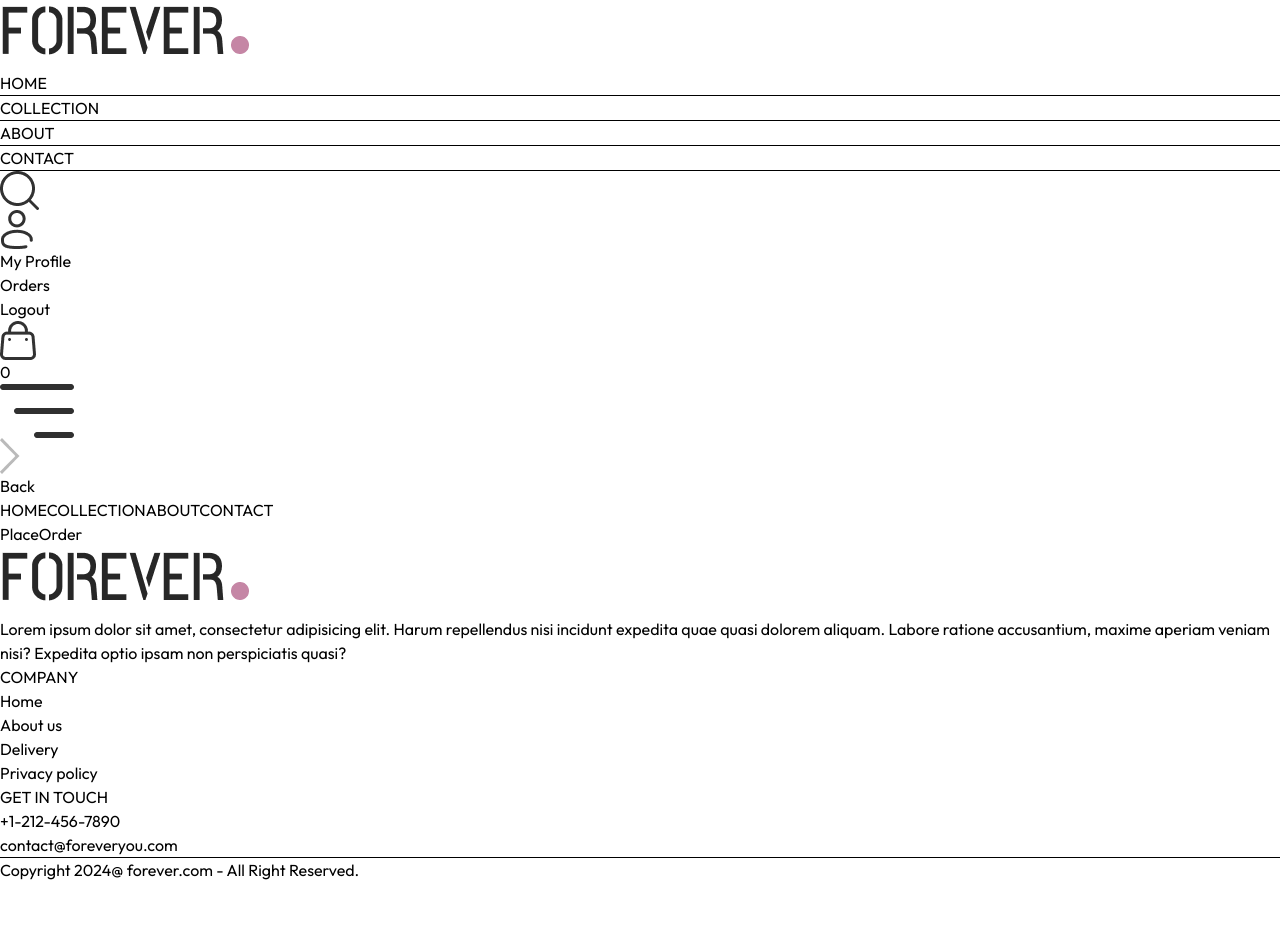
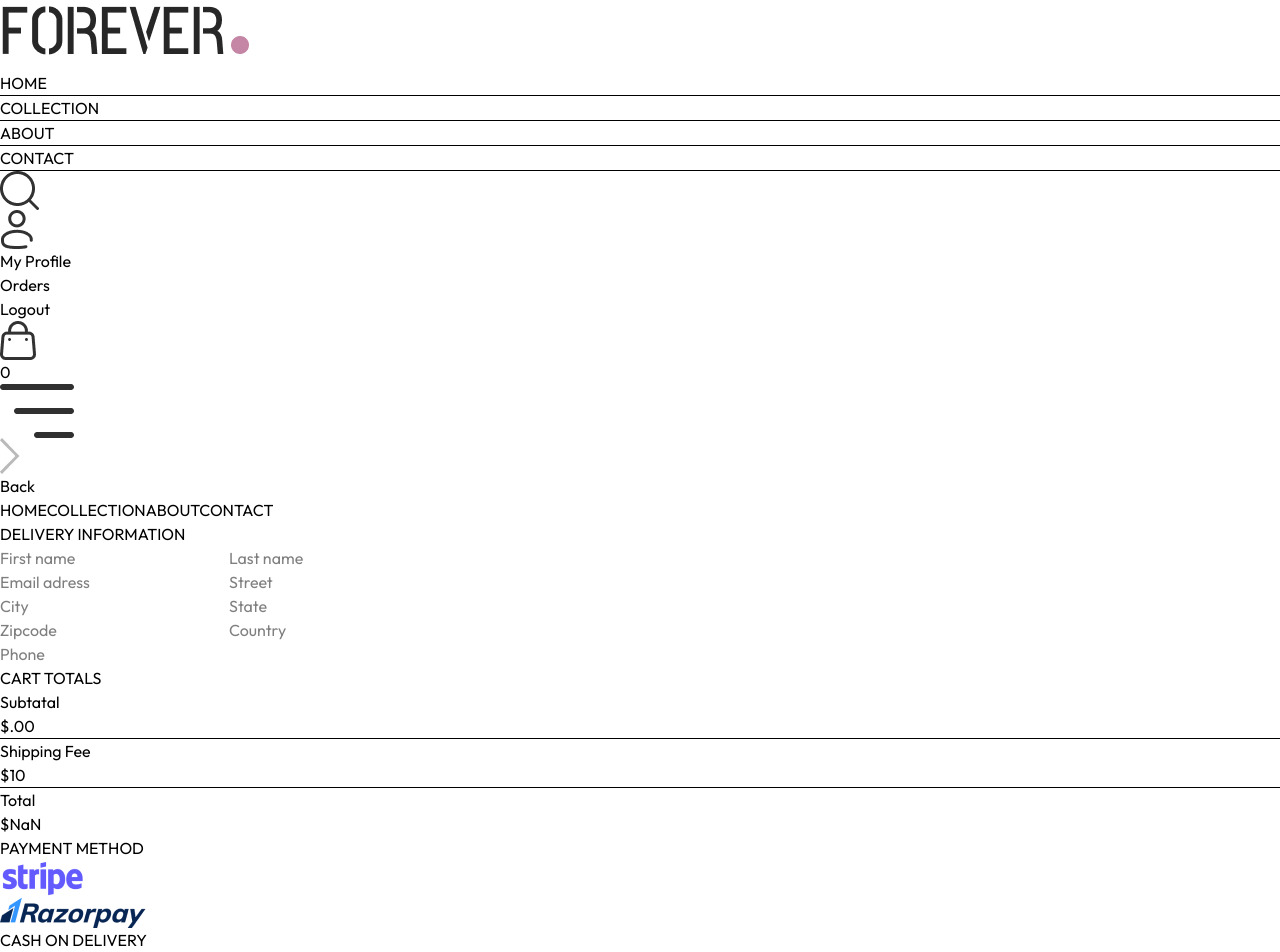
Before and after one commit to Gaurav-rathi-12/Ecommerce-app, a React (Vite) app in the folder frontend/: page /place-order in a window 1280 px wide. Shown: the top 952 px of the page. Before the commit the page ends 882 px from the top, so only its background shows below. Built offline with nearby package versions, Linux system fonts and the light colour scheme.

Commit message:
Order page is ready

```diff
--- /dev/null
+++ b/frontend/src/components/CartTotal.jsx
@@ -0,0 +1,34 @@
+import React, { useContext } from 'react'
+import { ShopContext } from '../context/ShopContext'
+import Title from './Title'
+
+const CartTotal = () => {
+  const   {currency,delivery_fee, getCartAmount} = useContext(ShopContext)
+  return (
+    <div className='w-full'>
+        <div className='text-2xl'>
+            <Title text1={'CART'} text2={'TOTALS'}/>
+        </div>
+        <div className='flex flex-col gap2 mt-2 text-sm'>
+            <div className='flex justify-between'>
+                <p>Subtatal</p>
+                <p>{currency}{getCartAmount()}.00 </p>
+            </div>
+            <hr className='text-gray-300'/>
+            <div className='flex justify-between'>
+                <p>Shipping Fee</p>
+                <p>{currency}{delivery_fee} </p>
+            </div>
+            {/* <hr className='text-gray-300'/> */}
+            <hr className='text-gray-300'/>
+            <div className='flex justify-between'>
+                <p>Total</p>
+                <p>{currency}{getCartAmount() === 0 ? 0: getCartAmount()+delivery_fee} </p>
+            </div>
+
+        </div>
+    </div>
+  )
+}
+
+export default CartTotal
--- a/frontend/src/context/ShopContext.jsx
+++ b/frontend/src/context/ShopContext.jsx
@@ -1,6 +1,7 @@
 import { createContext, useEffect, useState } from "react";
 import { products } from "../assets/assets";
 import { toast } from "react-toastify";
+import { useNavigate } from "react-router-dom";
 
 export const ShopContext = createContext()
 
@@ -10,6 +11,7 @@ const ShopContextProvider = (props) =>{
     const [search, setSearch] = useState('')
     const [showSearch, setShowSearch] = useState(false)
     const [cartItems, setCartItems] = useState({})
+    const navigate = useNavigate()
 
     const addToCart = async(itemId ,size)=>{
 
@@ -62,9 +64,27 @@ const ShopContextProvider = (props) =>{
         setCartItems(cartData)
     }
 
+    const getCartAmount = () =>{
+        let totalAmount = 0
+        for(const items in cartItems){
+            let itemInfo = products.find((product) => product._id === items)
+            for(const item in cartItems[items]){
+                try{
+                    if(cartItems[items][item]> 0){
+                        totalAmount += itemInfo.price * cartItems[items][item]
+                    }
+                }catch(error){
+
+                }
+            }
+            return totalAmount
+        }
+    }
+
     const value = {products,currency,delivery_fee,
         search,setSearch,showSearch,setShowSearch,
-        cartItems,addToCart,getCartCount,updateQuantity
+        cartItems,addToCart,getCartCount,updateQuantity,
+        getCartAmount,navigate
     }
 
     return(
--- a/frontend/src/pages/Cart.jsx
+++ b/frontend/src/pages/Cart.jsx
@@ -2,9 +2,10 @@ import React, { useContext, useEffect, useState } from 'react'
 import { ShopContext } from '../context/ShopContext'
 import Title from '../components/Title'
 import { assets } from '../assets/assets'
+import CartTotal from '../components/CartTotal'
 
 const Cart = () => {
-  const {products,currency,cartItems,updateQuantity} = useContext(ShopContext)
+  const {products,currency,cartItems,updateQuantity,navigate} = useContext(ShopContext)
   const [cartData,setCartData] = useState([])
 
   useEffect(() => {
@@ -52,6 +53,14 @@ const Cart = () => {
           })
         }
       </div>
+      <div className='flex justify-end my-20'>
+        <div className='w-full sm:w-[450px]'>
+          <CartTotal/>
+          <div className='w-full text-end'>
+            <button onClick={()=> navigate('/place-order')} className='bg-black text-white text-sm my-8 px-8 py-3'>PROCEED TO CHECKOUT</button>
+          </div>
+        </div>
+      </div>
     </div>
   )
 }
--- a/frontend/src/pages/Orders.jsx
+++ b/frontend/src/pages/Orders.jsx
@@ -1,8 +1,44 @@
-import React from 'react'
+import React, { useContext, useState } from 'react'
+import { ShopContext } from '../context/ShopContext'
+import Title from '../components/Title'
 
 const Orders = () => {
+  const {products,currency} = useContext(ShopContext)
   return (
-    <div>Orders</div>
+    <div className='border-t border-gray-300 pt-16'>
+      <div className='text-2xl'>
+        <Title text1={'MY'} text2={'ORDERS'}/>
+      </div>
+      <div>
+        {
+          products.slice(1,4).map((item,index)=>(
+            <div className='py-4 border-b border-t border-gray-300 text-gray-700 flex flex-col md:flex-row md:items-center md:justify-between gap-4'>
+              <div className='flex items-start gap-6 text-sm'>
+                <img className='w-16 sm:w-20' src={item.image[0]} alt="" />
+                <div>
+                  <p className='sm:text-base font-medium'>{item.name} </p>
+                <div className='flex items-center text-base gap-3 mt-2'>
+                  <p className='text-lg'>{currency}{item.price} </p>
+                  <p>Quantity: 1</p>
+                  <p>Size: M</p>
+                </div>
+                <p className='mt-2'>Date: <span className='text-gray-700'>28 , jul 2024</span></p>
+                </div>
+              </div>
+              <div className='md:w-1/2 flex justify-between'>
+                <div className='flex gap-2 items-center'>
+                  <p className='min-w-2 h-2 rounded-full bg-green-500'></p>
+                  <p className='text-sm sm:text-base'>Ready to ship</p>
+                </div>
+                <button className='border border-gray-300 text-sm py-2 px-4 font-medium rounded-sm'>Track Order</button>
+              </div>
+
+            </div>
+          ))
+        }
+      </div>
+
+    </div>
   )
 }
 
--- a/frontend/src/pages/PlaceOrder.jsx
+++ b/frontend/src/pages/PlaceOrder.jsx
@@ -1,8 +1,70 @@
-import React from 'react'
+import React, { useContext, useState } from 'react'
+import Title from '../components/Title'
+import CartTotal from '../components/CartTotal'
+import { assets } from '../assets/assets'
+import { ShopContext } from '../context/ShopContext'
 
 const PlaceOrder = () => {
+
+  const [method, setMethod] = useState('cod')
+  const {navigate} = useContext(ShopContext)
+
+
   return (
-    <div>PlaceOrder</div>
+    <div className='flex flex-col sm:flex-row justify-between gap-4 pt5 sm:pt-14 min-h-[80vh] border-t border-gray-300 '>
+      {/* left Side */}
+      <div className='flex flex-col gap-4 w-full sm:max-w-[480px] '>
+        <div className='text-xl sm:text-2xl my-3'>
+          <Title text1={'DELIVERY'} text2={'INFORMATION'} />
+        </div>
+        <div className='flex gap-3'>
+          <input className='border  border-gray-300 rounded py-1.5 px-3.5 w-full' type="text" placeholder='First name' name="" id="" />
+          <input className='border  border-gray-300 rounded py-1.5 px-3.5 w-full' type="text" placeholder='Last name' name="" id="" />
+        </div>
+          <input className='border  border-gray-300 rounded py-1.5 px-3.5 w-full' type="email" placeholder='Email adress' name="" id="" />
+          <input className='border  border-gray-300 rounded py-1.5 px-3.5 w-full' type="text" placeholder='Street' name="" id="" />
+        <div className='flex gap-3'>
+          <input className='border  border-gray-300 rounded py-1.5 px-3.5 w-full' type="text" placeholder='City' name="" id="" />
+          <input className='border  border-gray-300 rounded py-1.5 px-3.5 w-full' type="text" placeholder='State' name="" id="" />
+        </div>
+        <div className='flex gap-3'>
+          <input className='border  border-gray-300 rounded py-1.5 px-3.5 w-full' type="number" placeholder='Zipcode' name="" id="" />
+          <input className='border  border-gray-300 rounded py-1.5 px-3.5 w-full' type="text" placeholder='Country ' name="" id="" />
+        </div>
+          <input className='border  border-gray-300 rounded py-1.5 px-3.5 w-full' type="number" placeholder='Phone' name="" id="" />
+
+      </div>
+
+      {/* Right side */}
+      <div className='mt-8'>
+        <div className='mt-8 min-w-80'>
+          <CartTotal/>
+
+        </div>
+        <div className='mt-12'>
+          <Title text1={'PAYMENT'} text2={'METHOD'} />
+          {/* payment method selection */}
+          <div className='flex gap-3 flex-col lg:flex-row'>
+
+          <div className='flex items-center gap-3 border border-gray-300 p-2 px-3 cursor-pointer'>
+            <p onClick={()=> setMethod('stripe')} className={`${method === 'stripe' ? 'bg-green-400':''} min-w-3.5 h-3.5 border border-gray-400 rounded-full`} ></p>
+            <img className='h-5 mx-4' src={assets.stripe_logo} alt="" />
+          </div>
+          <div className='flex items-center gap-3 border border-gray-300 p-2 px-3 cursor-pointer'>
+            <p onClick={()=> setMethod('razorpay')} className={`${method === 'razorpay' ? 'bg-green-400':''} min-w-3.5 h-3.5 border border-gray-400 rounded-full`} ></p>
+            <img className='h-5 mx-4' src={assets.razorpay_logo} alt="" />
+          </div>
+          <div className='flex items-center gap-3 border border-gray-300 p-2 px-3 cursor-pointer'>
+            <p onClick={()=> setMethod('cod')} className={`${method === 'cod' ? 'bg-green-400':''} min-w-3.5 h-3.5 border border-gray-400 rounded-full`} ></p>
+            <p className='text-gray-500 text-sm font-medium mx-4'>CASH ON DELIVERY</p>
+          </div>
+          <div className='w-full text-end mt-8'>
+            <button onClick={()=> navigate('/orders')} className='bg-black text-white px-16 py-3 text-sm cursor-pointer'>PLACE ORDER</button>
+          </div>
+          </div>
+        </div>
+      </div>
+    </div>
   )
 }
 
```
